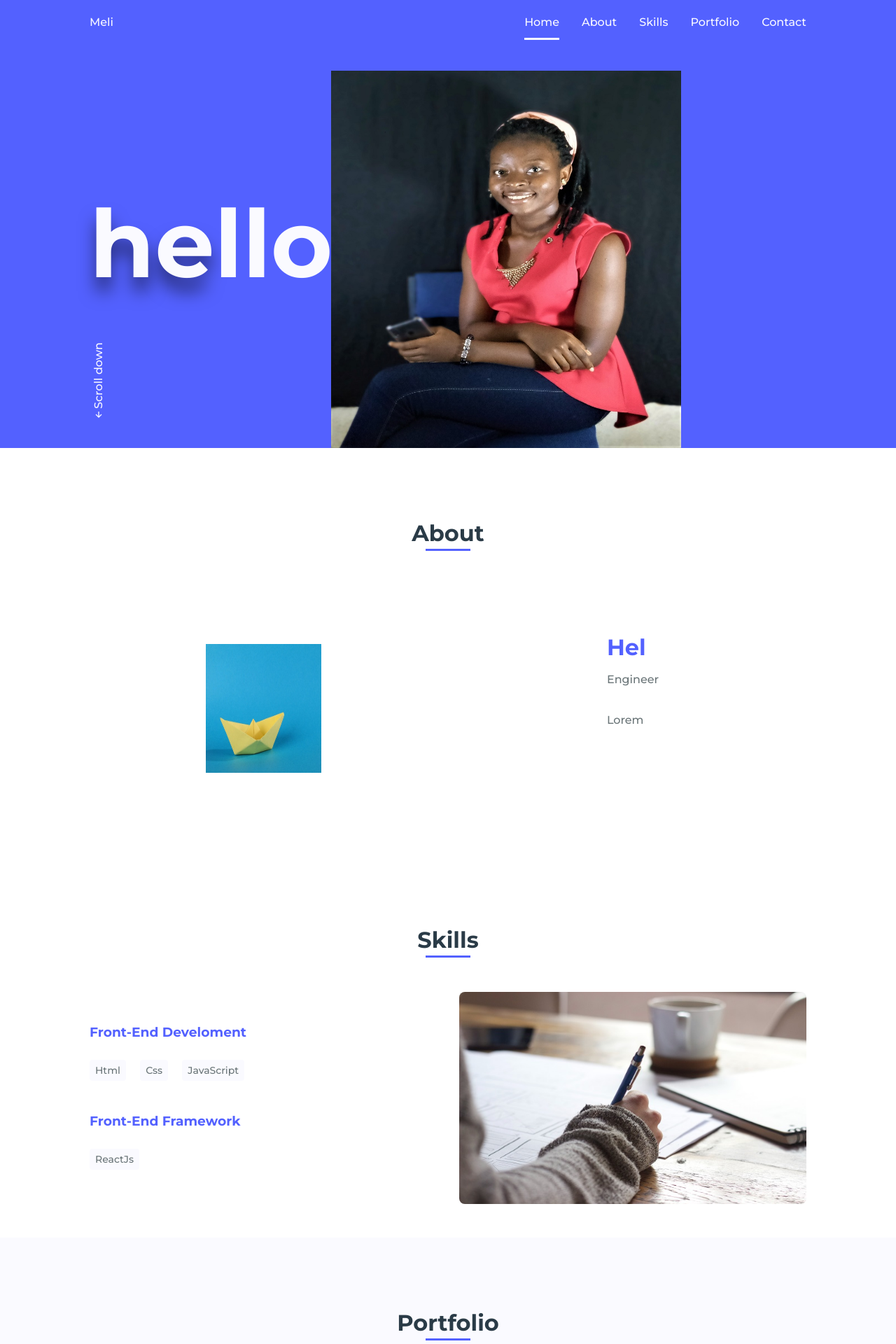
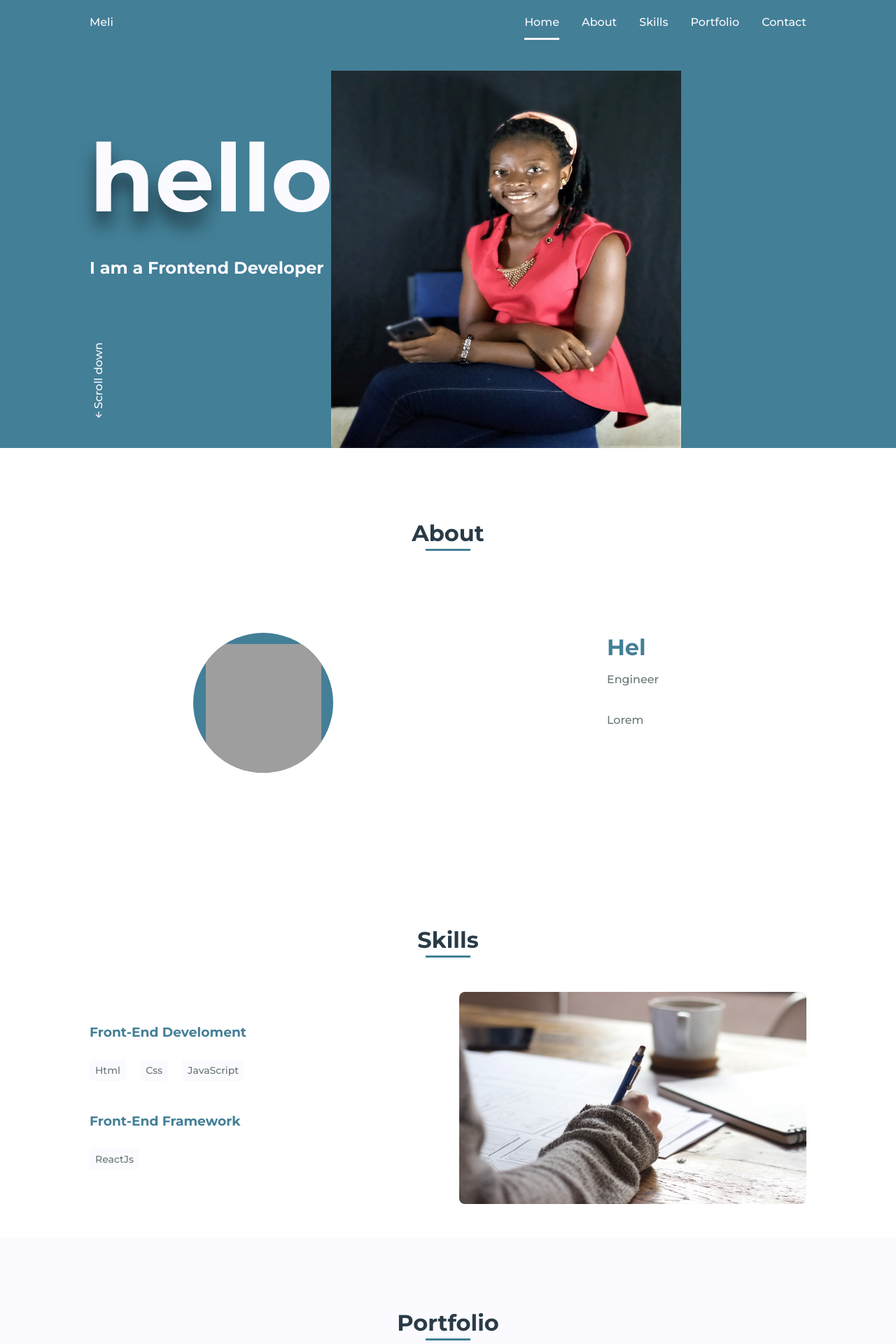
Before and after one commit to meli-imelda/Django-Portfoliio, a Django app: template imelda/templates/index.html in a window 1280 px wide. Shown: the top 1920 px of the page at 70% size. Run offline with Django 3.2, Linux system fonts and the light colour scheme; the template is opened without the code that fills it: values that come from a table or form of the project are taken from there, others are empty; data comes from the database, SQL or seed files in the repository; both versions use the stored data as it was after the commit; grey boxes are pictures that could not be loaded.

Commit message:
customize website

```diff
--- a/imelda/templates/index.html
+++ b/imelda/templates/index.html
@@ -42,6 +42,7 @@
             <section class="home" id="home">
                 <div class="home__container bd-grid">
                     <h1 class="home__title"><span>{{home.greetings_1}}</span>{{home.greetings_2}}</h1>
+                    <h6 class="home__subtitle">I am a Frontend Developer</h6>
 
                     <div class="home__scroll">
                         <a href="#about" class="home__scroll-link"><i class='bx bx-up-arrow-alt' ></i>Scroll down</a>
--- a/static/assets/css/style.css
+++ b/static/assets/css/style.css
@@ -9,7 +9,7 @@
 
 /* Colors */
 :root{
-    --first-color: #5361FF;
+    --first-color: #437F97;
     --white-color: #FAFAFF;
     --dark-color: #2A3B47;
     --text-color: #697477;
@@ -197,6 +197,12 @@ img{
     color: var(--white-color);
     line-height: .8;
 }
+
+.home__subtitle {
+    font-size: 1.5rem;
+    color: var(--white-color);
+}
+
 .home__title span{
     text-shadow: 0 20px 25px rgba(0,0,0,.5);
 }
@@ -228,8 +234,8 @@ img{
     padding-top: 1rem;
     width: 120px;
     height: 120px;
-    /* background-color: var(--first-color); */
-    /* border-radius: 100%; */
+    background-color: var(--first-color);
+    border-radius: 100%;
     overflow: hidden;
 }
 .about__img img{
--- a/static/assets/js/main.js
+++ b/static/assets/js/main.js
@@ -51,6 +51,7 @@ const sr = ScrollReveal({
 
 /*SCROLL HOME*/
 sr.reveal('.home__title', {})
+sr.reveal('.home__subtitle', {})
 sr.reveal('.home__scroll', {delay: 200})
 sr.reveal('.home__img', {origin:'right', delay: 400})
 
```
Also changed, not shown: db.sqlite3, media_root/picture/nervtek-blue.png (added), media_root/profile/prefil.jpg (deleted), media_root/profile/purple_circle.png (added), media_root/profile/work6.jpg (deleted).
